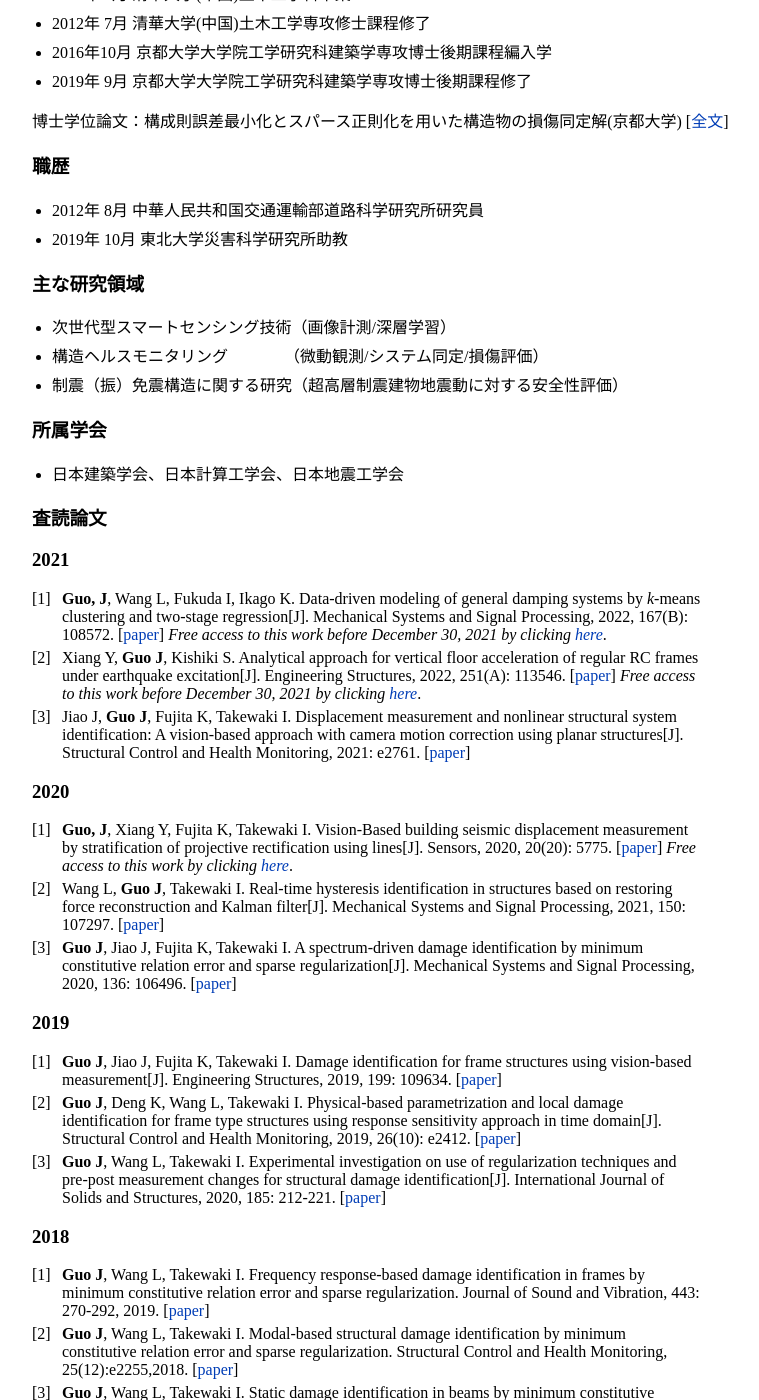
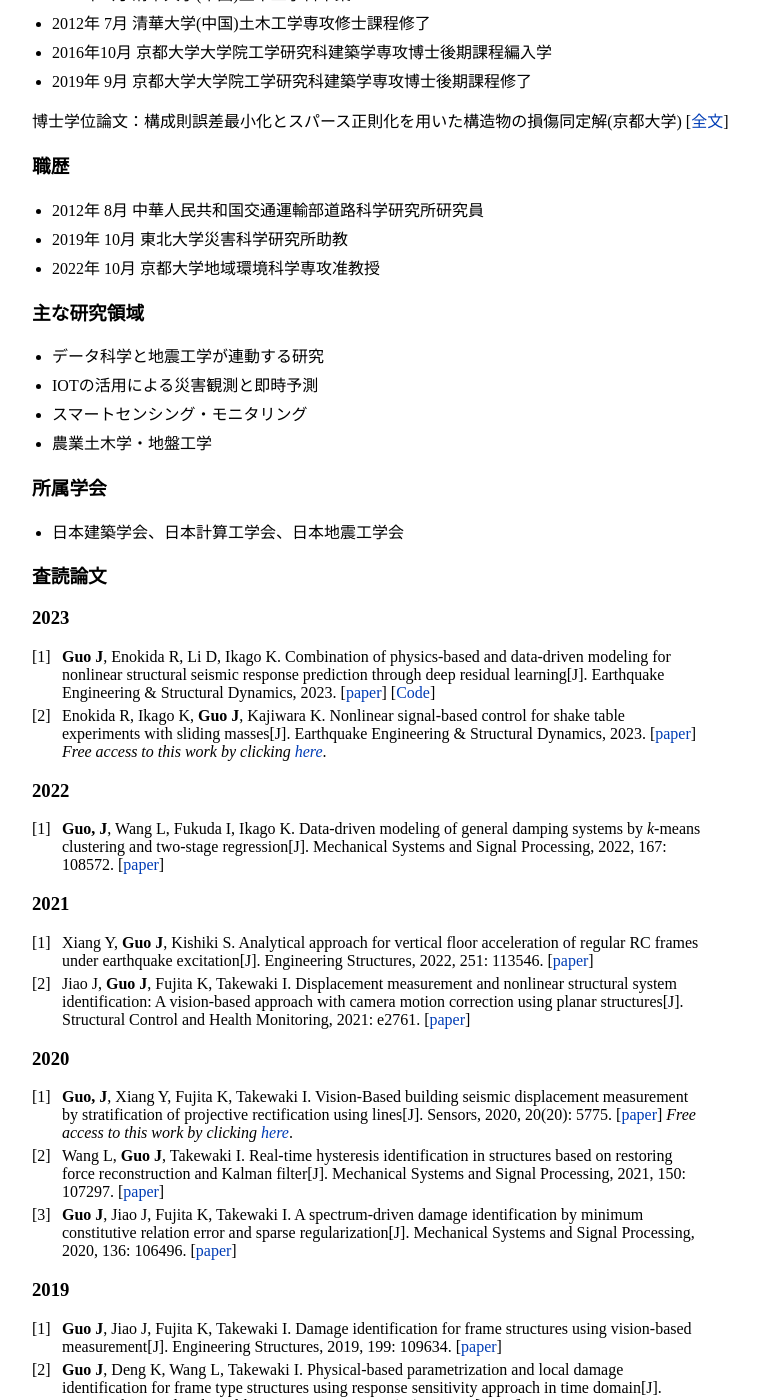
Before and after one commit to JiaGUOCV/JiaGUOCV.github.io, a Jekyll site: the page built from Japanese.md, in a window 1280 px wide and 1400 px high, scrolled down 440 px. Shown: the whole window, without its empty margins (258-1017 px from the left). Built offline with Jekyll 4.4.1, drawn with Linux system fonts in a browser that asks for light colours; some of the changed text lies outside the part shown.

Commit message:
Update at KYU 2023

```diff
--- a/Japanese.md
+++ b/Japanese.md
@@ -6,13 +6,13 @@
 
 ### 郭(かく)　佳(か)
 
->[東北大学 災害科学研究所](https://irides.tohoku.ac.jp/)
+>[京都大学 農学研究科](https://www.kais.kyoto-u.ac.jp/japanese/)
 >
->[災害リスク研究部門](https://irides.tohoku.ac.jp/organization/risk/)
+>[地域環境科学専攻](http://www.aee.kais.kyoto-u.ac.jp/)
 >
->[最適減災技術研究分野](https://sites.google.com/site/ikagolab/)
+>[施設機能工学分野](http://www.agrifacility.kais.kyoto-u.ac.jp/index.html)
 >
->[助教](https://irides.tohoku.ac.jp/organization/guo_jia.html)
+>[准教授](http://www.agrifacility.kais.kyoto-u.ac.jp/staff/guo/index.html)
 
 ### 学歴
 * 2009年 7月 清華大学(中国)土木工学科卒業
@@ -26,30 +26,38 @@
 ### 職歴
 * 2012年  8月 中華人民共和国交通運輸部道路科学研究所研究員
 * 2019年 10月 東北大学災害科学研究所助教
+* 2022年 10月 京都大学地域環境科学専攻准教授
 
 ### 主な研究領域
-
-* 次世代型スマートセンシング技術（画像計測/深層学習）
-* 構造ヘルスモニタリング　　　　（微動観測/システム同定/損傷評価）
-* 制震（振）免震構造に関する研究（超高層制震建物地震動に対する安全性評価）
+* データ科学と地震工学が連動する研究
+* IOTの活用による災害観測と即時予測
+* スマートセンシング・モニタリング
+* 農業土木学・地盤工学
 
 ### 所属学会
 * 日本建築学会、日本計算工学会、日本地震工学会
 
 ### 査読論文
 
+### 2023
+1. **Guo J**, Enokida R, Li D, Ikago K. Combination of physics-based and data-driven modeling for nonlinear structural seismic response prediction through deep residual learning[J]. Earthquake Engineering & Structural Dynamics, 2023.
+[[paper](https://onlinelibrary.wiley.com/doi/10.1002/eqe.3863)] [[Code](https://github.com/JiaGuoLab/pdhi)]
+2. Enokida R, Ikago K, **Guo J**, Kajiwara K. Nonlinear signal‐based control for shake table experiments with sliding masses[J]. Earthquake Engineering & Structural Dynamics, 2023.
+[[paper](https://onlinelibrary.wiley.com/doi/10.1002/eqe.3852)]
+*Free access to this work by clicking [here](https://onlinelibrary.wiley.com/doi/epdf/10.1002/eqe.3852)*.
+
+### 2022
+1. **Guo, J**, Wang L, Fukuda I, Ikago K. Data-driven modeling of general damping systems by *k*-means clustering and two-stage regression[J]. Mechanical Systems and Signal Processing, 2022, 167: 108572.
+[[paper](https://doi.org/10.1016/j.ymssp.2021.108572)]
+
 ### 2021
-1. **Guo, J**, Wang L, Fukuda I, Ikago K. Data-driven modeling of general damping systems by *k*-means clustering and two-stage regression[J]. Mechanical Systems and Signal Processing, 2022, 167(B): 108572.
-[[paper](https://doi.org/10.1016/j.ymssp.2021.108572)]
-*Free access to this work before December 30, 2021 by clicking [here](https://authors.elsevier.com/c/1e3Cj39~t0Y1Yt)*.
-2. Xiang Y, **Guo J**, Kishiki S. Analytical approach for vertical floor acceleration of regular RC frames under earthquake excitation[J]. Engineering Structures, 2022, 251(A): 113546.
+1. Xiang Y, **Guo J**, Kishiki S. Analytical approach for vertical floor acceleration of regular RC frames under earthquake excitation[J]. Engineering Structures, 2022, 251: 113546.
 [[paper](https://doi.org/10.1016/j.engstruct.2021.113546)]
-*Free access to this work before December 30, 2021 by clicking [here](https://authors.elsevier.com/c/1e3CPW4G4TgTG)*.
-3. Jiao J, **Guo J**,  Fujita K, Takewaki I. Displacement measurement and nonlinear structural
+2. Jiao J, **Guo J**,  Fujita K, Takewaki I. Displacement measurement and nonlinear structural
 system identification: A vision-based approach with camera motion correction using planar structures[J]. Structural Control and Health Monitoring, 2021: e2761.
 [[paper](https://doi.org/10.1002/stc.2761)]
 
-### 2020 ###
+### 2020
 1. **Guo, J**, Xiang Y, Fujita K, Takewaki I. Vision-Based building seismic displacement measurement by stratification of projective rectification using lines[J]. Sensors, 2020, 20(20): 5775.
 [[paper](https://doi.org/10.3390/s20205775)]
 *Free access to this work by clicking [here](https://www.mdpi.com/1424-8220/20/20/5775/pdf)*.
@@ -58,7 +66,7 @@
 3. **Guo J**, Jiao J, Fujita K, Takewaki I. A spectrum-driven damage identification by minimum constitutive relation error and sparse regularization[J]. Mechanical Systems and Signal Processing, 2020, 136: 106496.
 [[paper](https://doi.org/10.1016/j.ymssp.2019.106496)]
 
-### 2019 ###
+### 2019
 1. **Guo J**, Jiao J, Fujita K, Takewaki I. Damage identification for frame structures using vision-based measurement[J]. Engineering Structures, 2019, 199: 109634.
 [[paper](https://doi.org/10.1016/j.engstruct.2019.109634)]
 2. **Guo J**, Deng K, Wang L, Takewaki I. Physical-based parametrization and local damage identification for frame type structures using response sensitivity approach in time domain[J]. Structural Control and Health Monitoring, 2019, 26(10): e2412.
@@ -66,7 +74,7 @@
 3. **Guo J**, Wang L, Takewaki I. Experimental investigation on use of regularization techniques and pre-post measurement changes for structural damage identification[J]. International Journal of Solids and Structures, 2020, 185: 212-221.
 [[paper](https://doi.org/10.1016/j.ijsolstr.2019.08.026)]
 
-### 2018 ###
+### 2018
 1. **Guo J**, Wang L, Takewaki I. Frequency response-based damage identification in frames by minimum constitutive relation error and sparse regularization. Journal of Sound and Vibration, 443: 270-292, 2019.
 [[paper](https://doi.org/10.1016/j.jsv.2018.11.020)]
 2. **Guo J**, Wang L, Takewaki I. Modal-based structural damage identification by minimum constitutive relation error and sparse regularization. Structural Control and Health Monitoring, 25(12):e2255,2018.
@@ -74,6 +82,6 @@
 3. **Guo J**, Wang L, Takewaki I. Static damage identification in beams by minimum constitutive relation error. Inverse Problems in Science and Engineering: 1-25,2018.
 [[paper](https://doi.org/10.1080/17415977.2018.1553965)]
 
-### 2017 ###
+### 2017
 1. **Guo J**, Deng K, He M, Zhao C, & Li W. Experimental study on the construction stages of an RC closure pour in bridge widening. Journal of Bridge Engineering, 22(12):06017007,2017.
 [[paper](https://ascelibrary.org/doi/full/10.1061/(ASCE)BE.1943-5592.0001155)]
```
Also changed, not shown: contact.md (+12 -18 lines).
